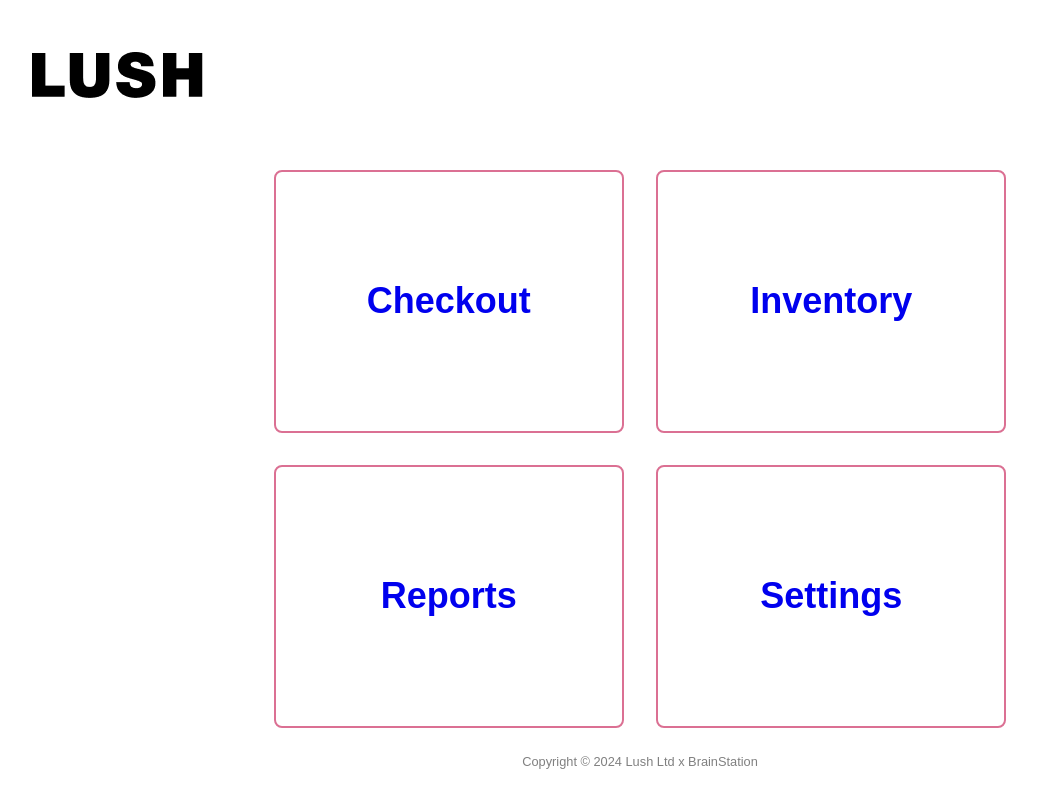
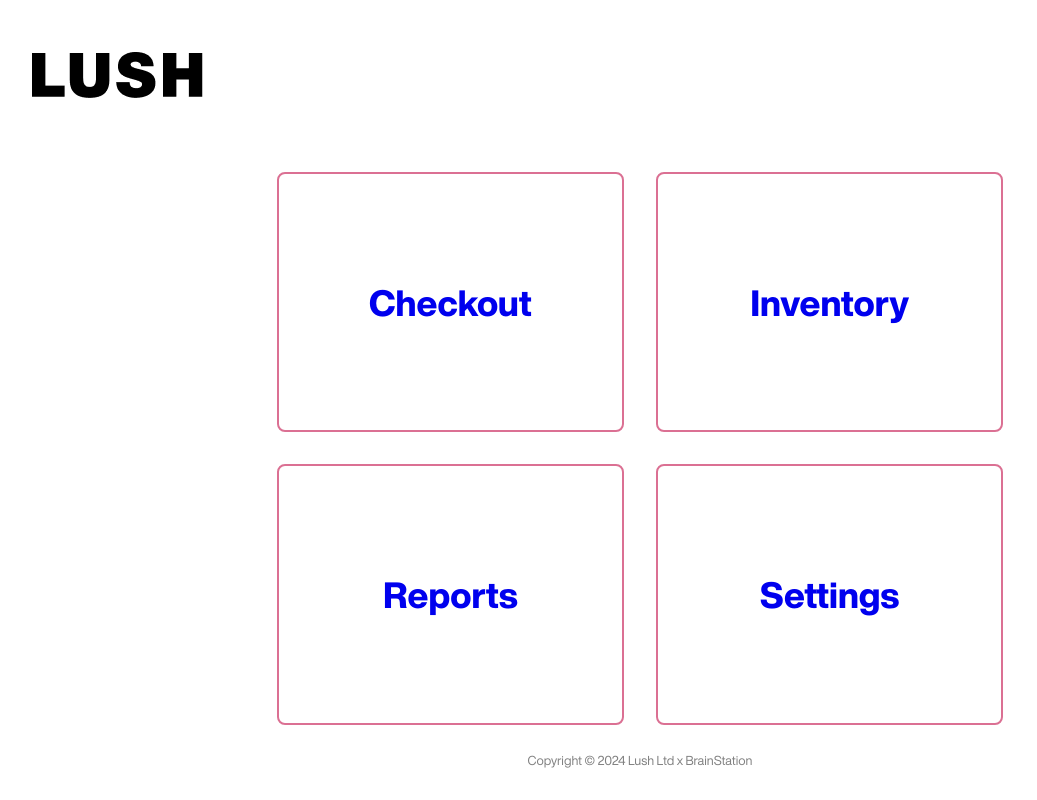
Before and after one commit to kbains09/Lush-Project-React, a React (Create React App) app: page / in a window 1280 px wide. Shown: the whole page, without its empty margins (0-1037 px from the left). Built offline with nearby package versions, Linux system fonts and the light colour scheme.

Commit message:
add fonts

```diff
--- a/src/App.scss
+++ b/src/App.scss
@@ -17,7 +17,7 @@
 // DECLARE FONT FAMILY FOR INHERITANCE
 
 body {
-  font-family: "Poppins", sans-serif;
+  font-family: "HelveticaNowDisplay", "LushHandwritten", sans-serif;
   height: 100%;
 }
 
```
